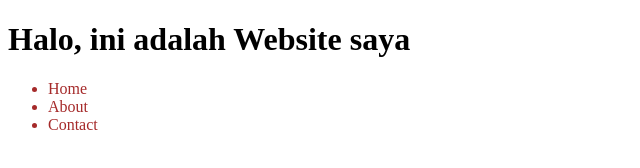
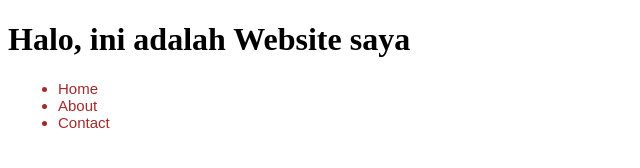
Before and after one commit to Nurmawati01/belajar-git-km4, a plain HTML site: page index.html in a window 1280 px wide. Shown: the full height of the page, 0-640 px from the left. Drawn offline with Linux system fonts and the light colour scheme.

Commit message:
add style nav

```diff
--- a/style.css
+++ b/style.css
@@ -1,5 +1,8 @@
     nav{
         color: brown;
+        margin-left: 10px;
+        font-family: Arial, Helvetica, sans-serif;
+        font-size: 15px;
     }
 
     footer{
```
Also changed, not shown: index.html (+0 -1 lines).
